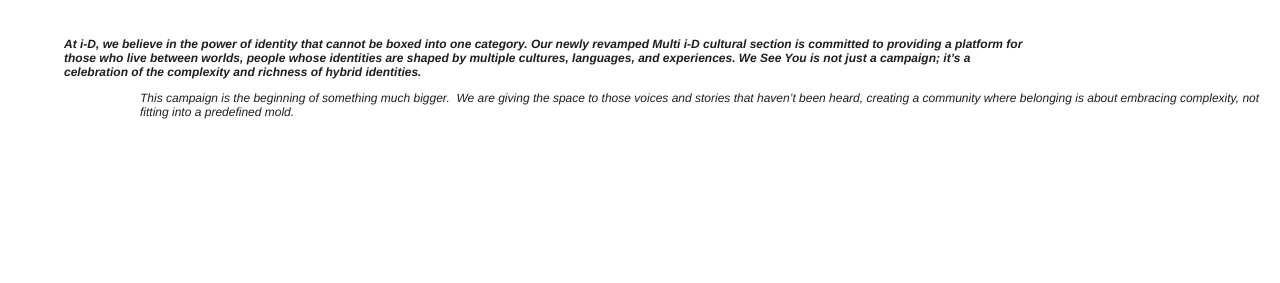
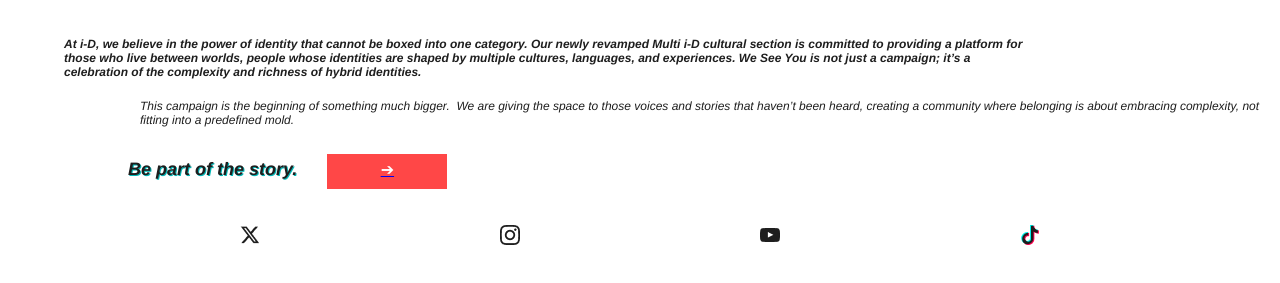
Before and after one commit to Kamyin420/Multi-ID, a plain HTML site: page index.html in a window 1280 px wide. Shown: the part 497-780 px from the top of the page. Drawn offline with Linux system fonts and the light colour scheme.

Commit message:
Add files via upload

```diff
--- a/index.html
+++ b/index.html
@@ -12,7 +12,10 @@
     <header>
         <img src="img/idlogoentitel.png" alt="Id logo en titel">
     </header>
-    <video src="./img/ALL.mp4" controls></video>
+    <video src="./img/ALL.mp4"  controls ></video>
+
+
+
     <section>
     <h1> Embrace Your Hybrid Identity. </h1>
         <p class="tekst1">At i-D, we believe in the power of identity that cannot
@@ -27,7 +30,23 @@
                 heard, creating a community where belonging is about embracing complexity,
                 not fitting into a predefined mold.
             </p>
+            <div class="flex1">
+            <h2> Be part of the story.</h2>
+            <a href="event.html">
+			 <p class="button">➔</p></a>
+            </div>
             </section>
+
+            <footer>
+                <ul>
+                   <li> <a href="https://x.com/i_D"><img src="./img/x.png" alt="twitter"></a></li>
+                    <li><a href="https://www.instagram.com/i_d/"><img src="./img/insta.png" alt="instagram"></a></li>
+                    <li><a href="https://www.youtube.com/channel/UC9ISPZsMaBi5mutsgX6LC1g"><img src="./img/youtube.png" alt="youtube"> </a></li>
+                    <li><a href="https://www.tiktok.com/@i_d"><img src="./img/tiktok.png" alt="tiktok"></a></li>
+                </ul>
+            </footer>
+
+
 
 </body>
 </html>
--- a/styles/style.css
+++ b/styles/style.css
@@ -35,6 +35,20 @@ h1 {
 
 }
 
+h2 {
+   font-family: "HelveticaNeue-Light", "Helvetica Neue Light", "Helvetica Neue",
+   Helvetica, Arial, "Lucida Grande", sans-serif;
+   font-size: 18px;
+   font-style  : italic;
+   font-weight : bold;
+   color: #1E1E1E ;
+   text-shadow: 1px 1px 0px #00B8B8;
+   margin-top: 20px;
+   margin-left: 10%;
+   margin-right:30px;
+
+}
+
 .tekst1 {
    font-family: "HelveticaNeue-Light", "Helvetica Neue Light", "Helvetica Neue",
    Helvetica, Arial, "Lucida Grande", sans-serif;
@@ -54,7 +68,35 @@ h1 {
    font-style  : italic;
    font-weight : medium;
    color: #1E1E1E ;
-   margin-top: 10px;
+   margin-top: 20px;
    margin-left: 140px;
    margin-right:20px;
 }
+
+.flex1 {
+    display: flex;
+
+}
+
+.button {
+    width: 120px;
+    height: 35px;
+    background-color: #FF4747;
+    color: white;
+    text-align: center;
+    padding-top: 6px;
+    text-decoration: none;
+    margin-left: auto;
+    margin-right: 20px;
+    margin-top: 15px;
+
+}
+
+ul {
+    display: flex;
+    justify-content: space-evenly;
+    list-style-type: none;
+    padding-left: 0;
+    margin-bottom: 40px;
+    margin-top: 20px;
+}
```
Also changed, not shown: img/insta.png (added), img/tiktok.png (added), img/x.png (added), img/youtube.png (added).
